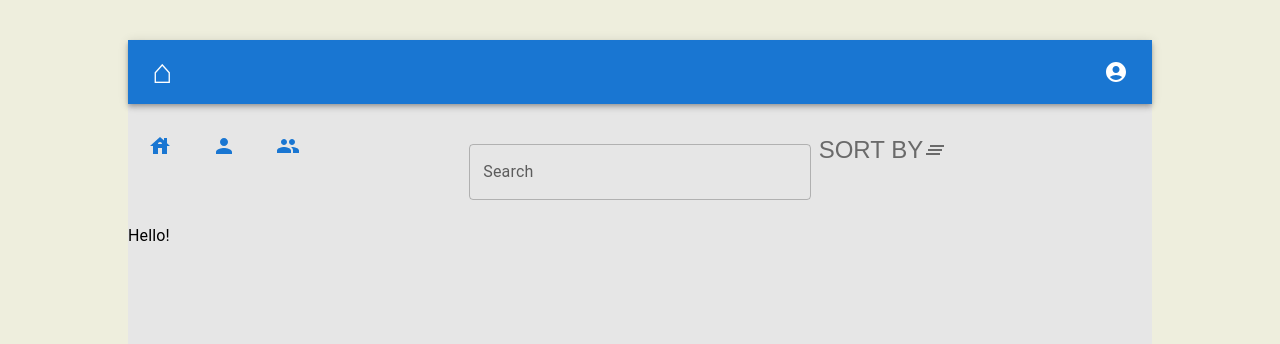
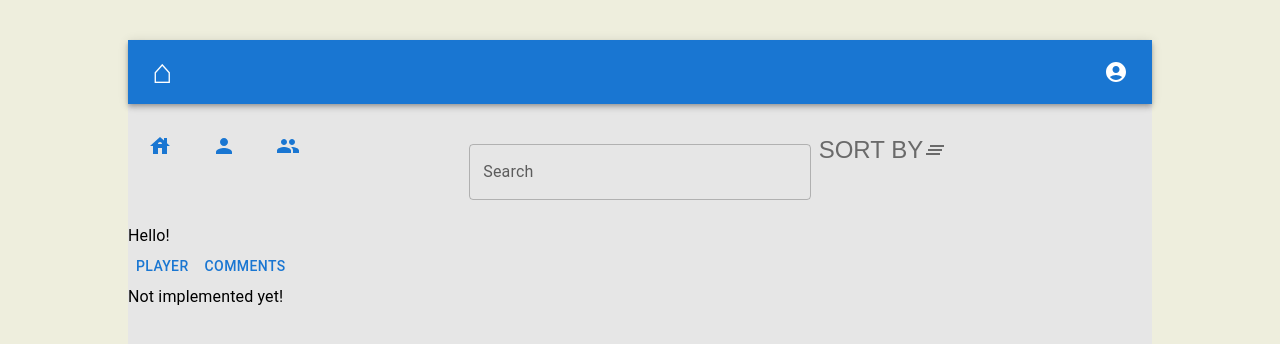
Before and after one commit to jh-sbu/cse-316_final-project, a React (Create React App) app in the folder client/: page /home in a window 1280 px wide. Shown: the top 344 px of the page. Built offline with nearby package versions, Linux system fonts and the light colour scheme; no server answers.

Commit message:
Can now select between youtube player and comments

```diff
--- /dev/null
+++ b/client/src/components/CommentBox.js
@@ -0,0 +1,9 @@
+import { Typography } from "@mui/material";
+
+export default function CommentBox(props) {
+    return (
+        <Typography>
+            Not implemented yet!
+        </Typography>
+    )
+}
--- a/client/src/components/ListerScreen.js
+++ b/client/src/components/ListerScreen.js
@@ -1,5 +1,6 @@
 import { Box, Typography } from "@mui/material";
 import ListerTopBar from "./ListerTopBar";
+import PlayerCommentBox from "./PlayerCommentBox";
 import YoutubePlayer from "./YoutubePlayer";
 
 export default function ListerScreen(props) {
@@ -14,9 +15,7 @@ export default function ListerScreen(props) {
             <Typography>
                 Hello!
             </Typography>
-            <YoutubePlayer videoEndCallback={handleVideoEnd}>
-
-            </YoutubePlayer>
+            <PlayerCommentBox videoEndCallback={handleVideoEnd}/>
         </Box>
 
     )
--- /dev/null
+++ b/client/src/components/PlayerCommentBox.js
@@ -0,0 +1,35 @@
+import { Box, Button, Grid } from "@mui/material";
+import { useState } from "react";
+import CommentBox from "./CommentBox";
+import YoutubePlayer from "./YoutubePlayer";
+
+export default function PlayerCommentBox(props) {
+
+    const [onPlayer, setOnPlayer] = useState(false);
+
+    let window = onPlayer ? <YoutubePlayer videoEndCallback={props.videoEndCallback} /> : <CommentBox />
+
+    const handlePlayerButton = (event) => {
+        setOnPlayer(true);
+    }
+
+    const handleCommentsButton = (event) => {
+        setOnPlayer(false);
+    }
+
+    return (
+        <Grid container flexDirection={"column"}>
+            <Box>
+                <Button onClick={handlePlayerButton}>
+                    Player
+                </Button>
+                <Button onClick={handleCommentsButton}>
+                    Comments
+                </Button>
+            </Box>
+            {
+                window
+            }
+        </Grid>
+    )
+}
```
